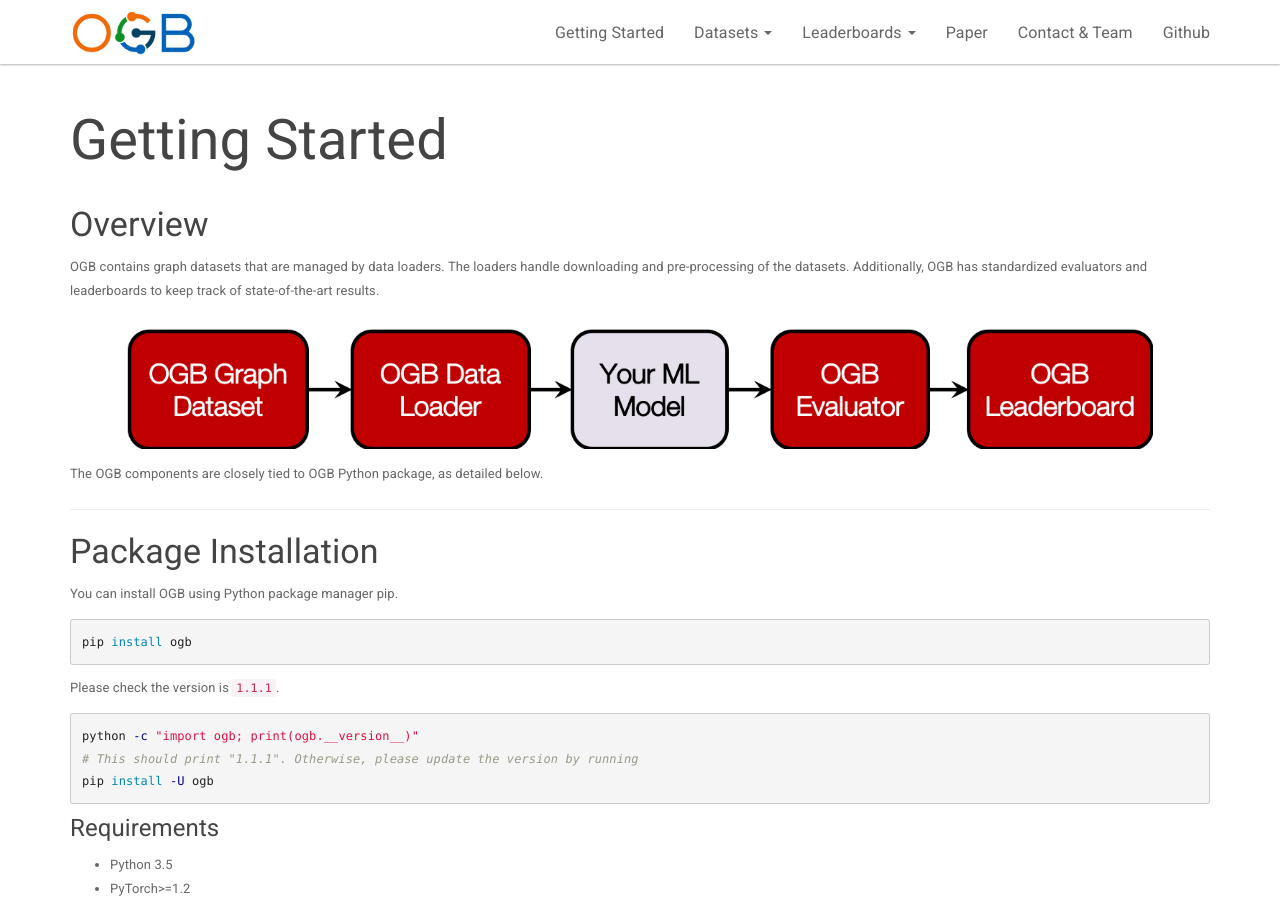
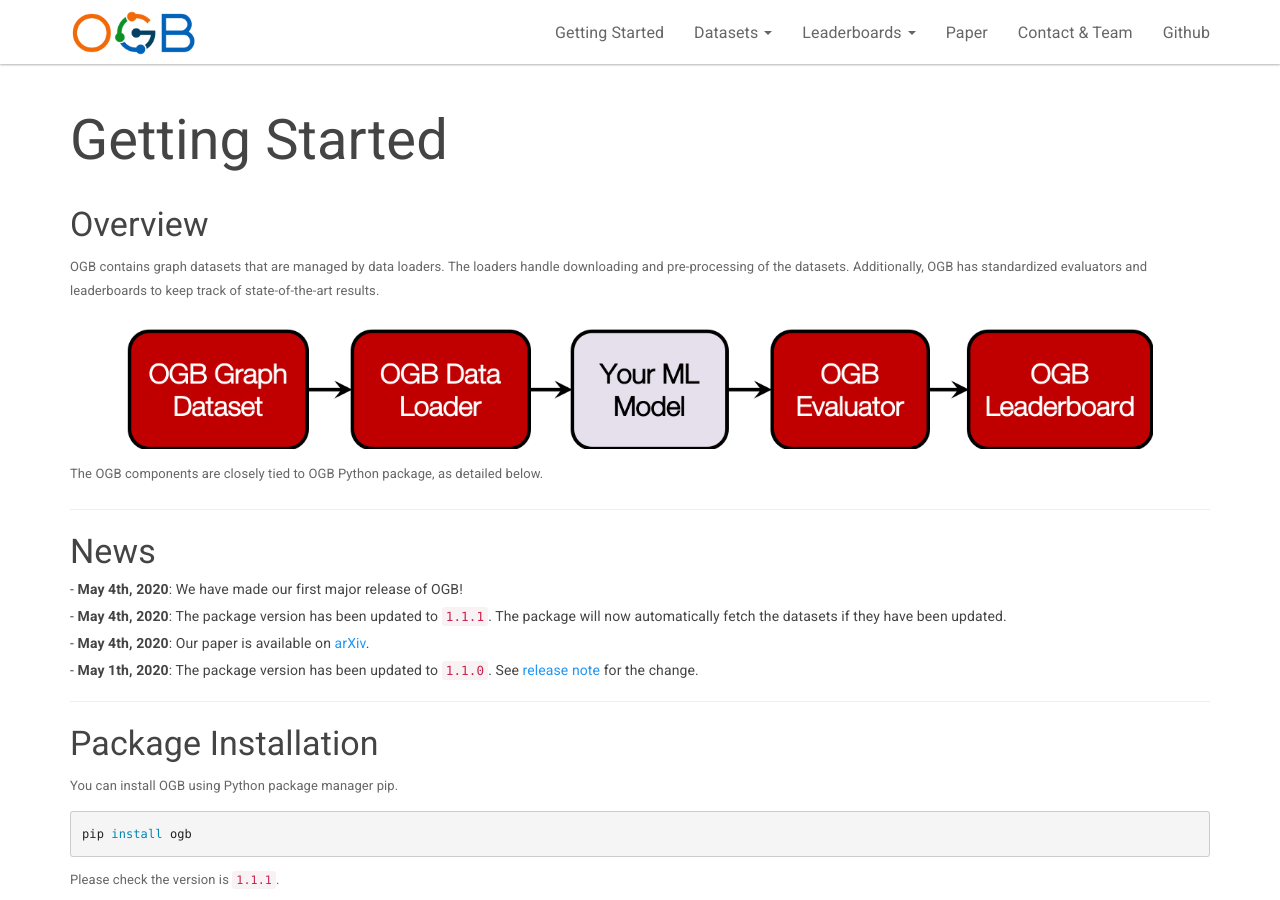
Before and after one commit to snap-stanford/ogb-web, a Jekyll site: the page built from _docs/index.md, in a window 1280 px wide and 900 px high. Built offline with Jekyll 4.4.1, drawn with Linux system fonts in a browser that asks for light colours.

Commit message:
paper update

```diff
--- a/_config.yml
+++ b/_config.yml
@@ -8,7 +8,7 @@ lang: en-US
 baseurl: "/" # the subpath of your site, e.g. /blog/
 url: https://snap-stanford.github.io/ogb-web # the base hostname & protocol for your site
 git_address: https://github.com/snap-stanford/ogb
-paper_address: https://ogb.stanford.edu # TODO replace with the real paper.
+paper_address: https://arxiv.org/abs/2005.00687
 git_edit_address: https://github.com/snap-stanford/ogb-web/blob/gh-pages
 
 # theme options from https://bootswatch.com/3/
--- a/_docs/index.md
+++ b/_docs/index.md
@@ -14,6 +14,15 @@ Additionally, OGB has standardized evaluators and leaderboards to keep track of
 </p>
 
 The OGB components are closely tied to OGB Python package, as detailed below.
+
+-------
+
+### News
+
+###### - **May 4th, 2020**: We have made our first major release of OGB!
+###### - **May 4th, 2020**: The package version has been updated to `1.1.1`. The package will now automatically fetch the datasets if they have been updated.
+###### - **May 4th, 2020**: Our paper is available on [arXiv](https://arxiv.org/abs/2005.00687).
+###### - **May 1th, 2020**: The package version has been updated to `1.1.0`. See [release note](https://github.com/snap-stanford/ogb/releases/tag/1.1.0) for the change.
 
 -----
 
```
